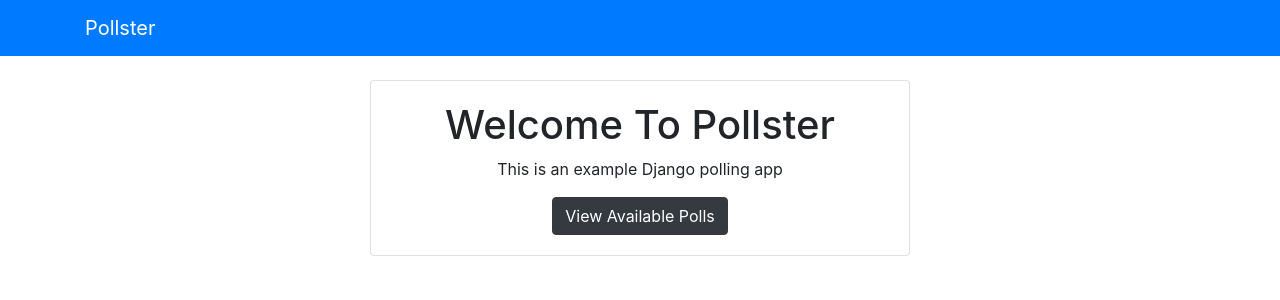
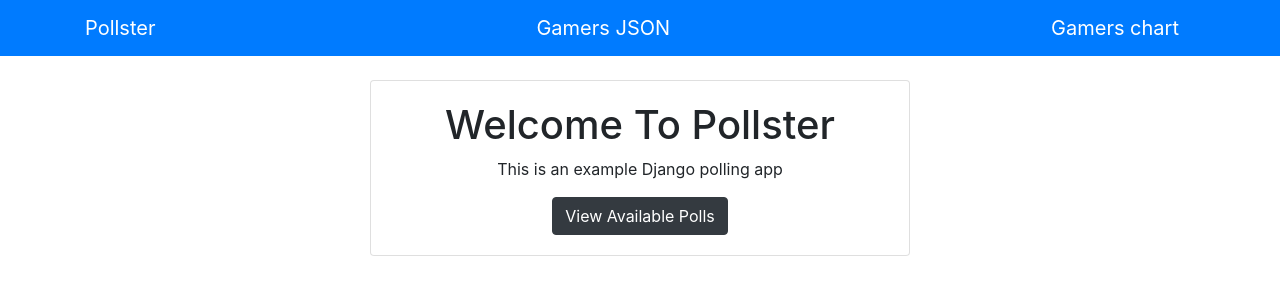
Before and after one commit to milin-fr/django-chart.js, a Django app: page / in a window 1280 px wide. Shown: the top 300 px of the page. Run offline with Django 3.2, Linux system fonts and the light colour scheme; some libraries are stand-ins or nearby versions.

Commit message:
navigation to gamers JSON and chart

```diff
--- a/templates/partials/_navbar.html
+++ b/templates/partials/_navbar.html
@@ -1,5 +1,7 @@
 <nav class="navbar navbar-dark bg-primary mb-4">
 	<div class="container">
 		<a class="navbar-brand" href="/">Pollster</a>
+		<a class="navbar-brand" href="{% url 'polls:get_gamers_json' %}">Gamers JSON</a>
+		<a class="navbar-brand" href="{% url 'polls:raw_gamer_chart' %}">Gamers chart</a>
 	</div>
 </nav>
```
